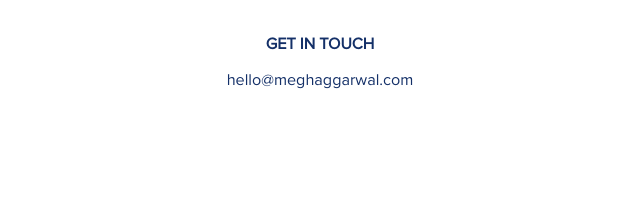
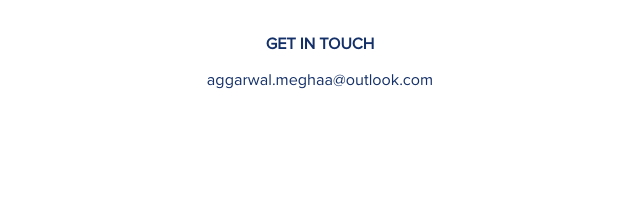
Before and after one commit to meghaggarwal/Personal-website-v1, a plain HTML site: page public/index.html in a window 1280 px wide. Shown: the part 2032-2253 px from the top of the page, 320-960 px from the left. Drawn offline with Linux system fonts and the light colour scheme.

Commit message:
Update business email address

```diff
--- a/public/index.html
+++ b/public/index.html
@@ -223,7 +223,7 @@
         you soon :)
       </p>
       <p class="get-in-touch">GET IN TOUCH</p>
-      <div class="contact-email"><a href="mailto: hello@meghaggarwal.com" target="_blank">hello@meghaggarwal.com</a>
+      <div class="contact-email"><a href="mailto: aggarwal.meghaa@outlook.com" target="_blank">aggarwal.meghaa@outlook.com</a>
       </div>
       <!-- <button class="contact-btn">Get In Touch</button> -->
     </div>
```
